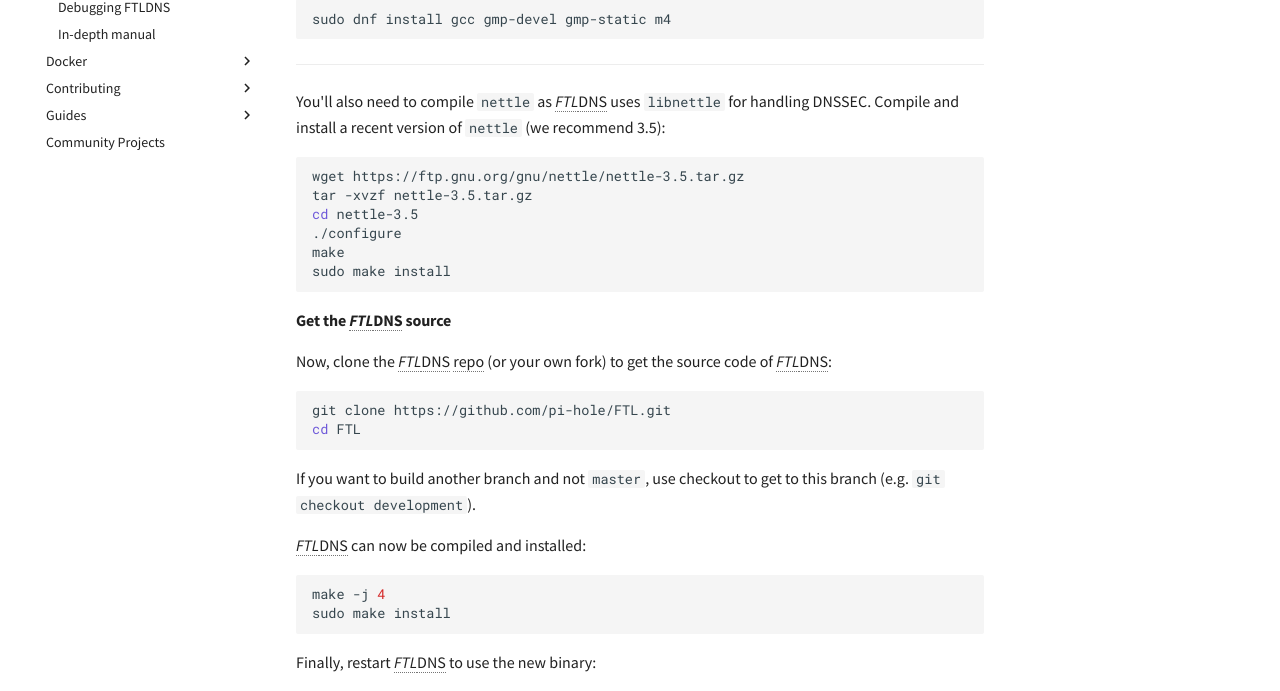
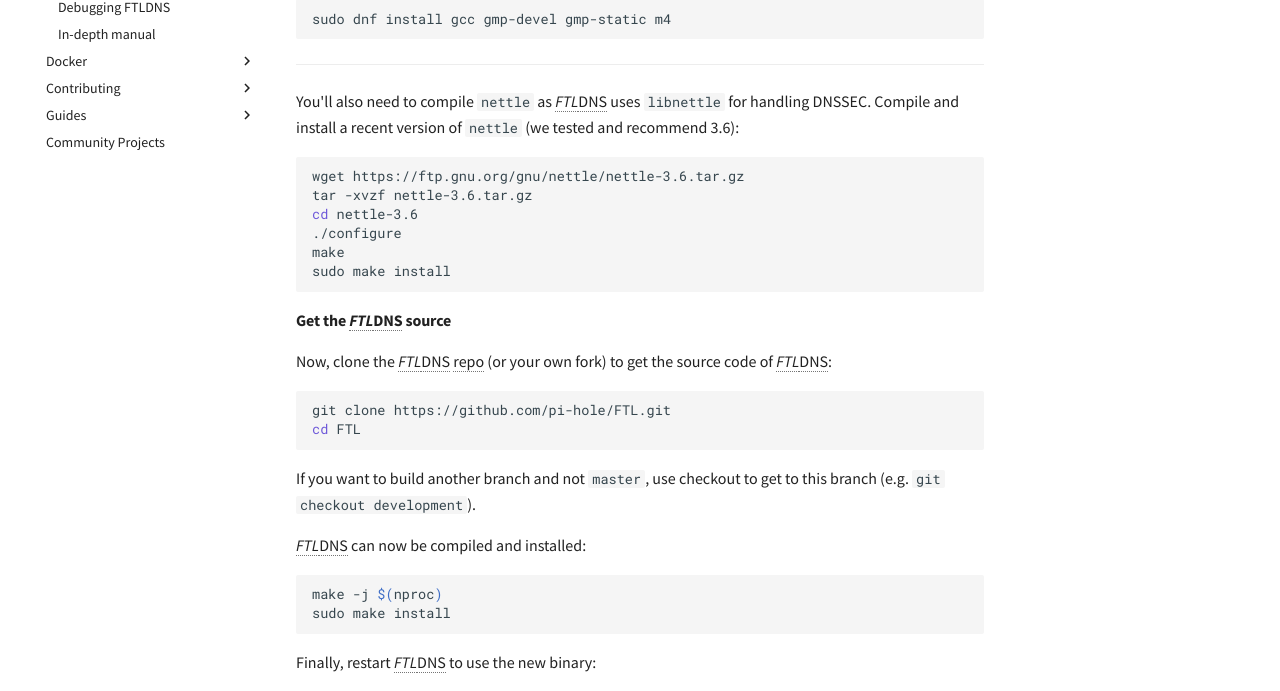
Before and after one commit to pi-hole/docs, an MkDocs documentation site: the page built from docs/ftldns/compile.md, in a window 1280 px wide and 1382 px high. Shown: the part 562-1253 px from the top of the window. Built offline with MkDocs 1.6.1 and Material for MkDocs 9.7.7, drawn with Linux system fonts in a browser that asks for light colours; comment, search, counter and statistics services are not loaded.

Commit message:
Update libnettle version.
Signed-off-by: DL6ER <dl6er@dl6er.de>

````diff
--- a/docs/ftldns/compile.md
+++ b/docs/ftldns/compile.md
@@ -19,12 +19,12 @@
 
 ---
 
-You'll also need to compile `nettle` as *FTL*DNS uses `libnettle` for handling DNSSEC. Compile and install a recent version of `nettle` (we recommend 3.5):
+You'll also need to compile `nettle` as *FTL*DNS uses `libnettle` for handling DNSSEC. Compile and install a recent version of `nettle` (we tested and recommend 3.6):
 
 ```bash
-wget https://ftp.gnu.org/gnu/nettle/nettle-3.5.tar.gz
-tar -xvzf nettle-3.5.tar.gz
-cd nettle-3.5
+wget https://ftp.gnu.org/gnu/nettle/nettle-3.6.tar.gz
+tar -xvzf nettle-3.6.tar.gz
+cd nettle-3.6
 ./configure
 make
 sudo make install
@@ -44,7 +44,7 @@
 *FTL*DNS can now be compiled and installed:
 
 ```bash
-make -j 4
+make -j $(nproc)
 sudo make install
 ```
 
````
Also changed, not shown: README.md (+1 -1 lines).
